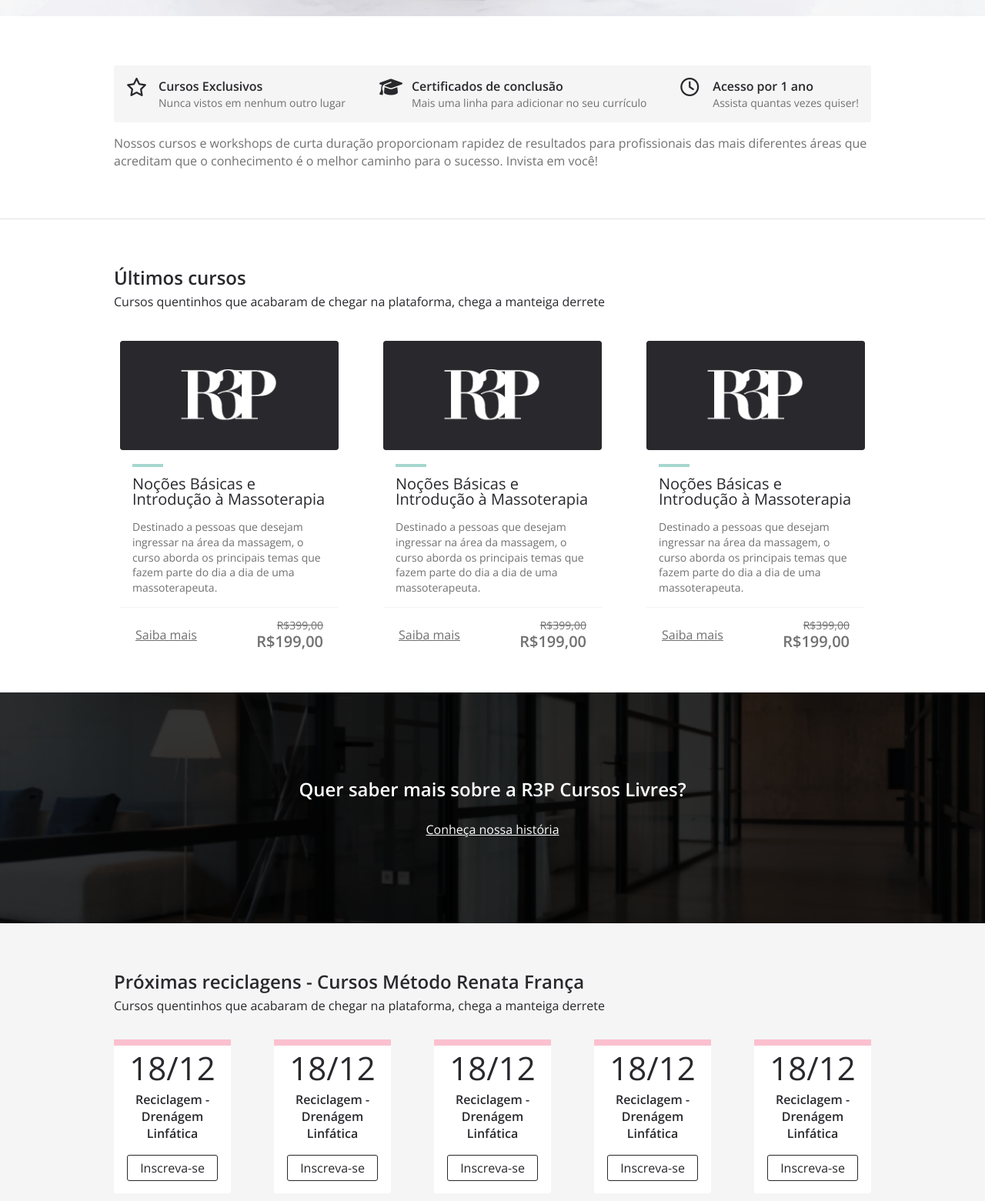
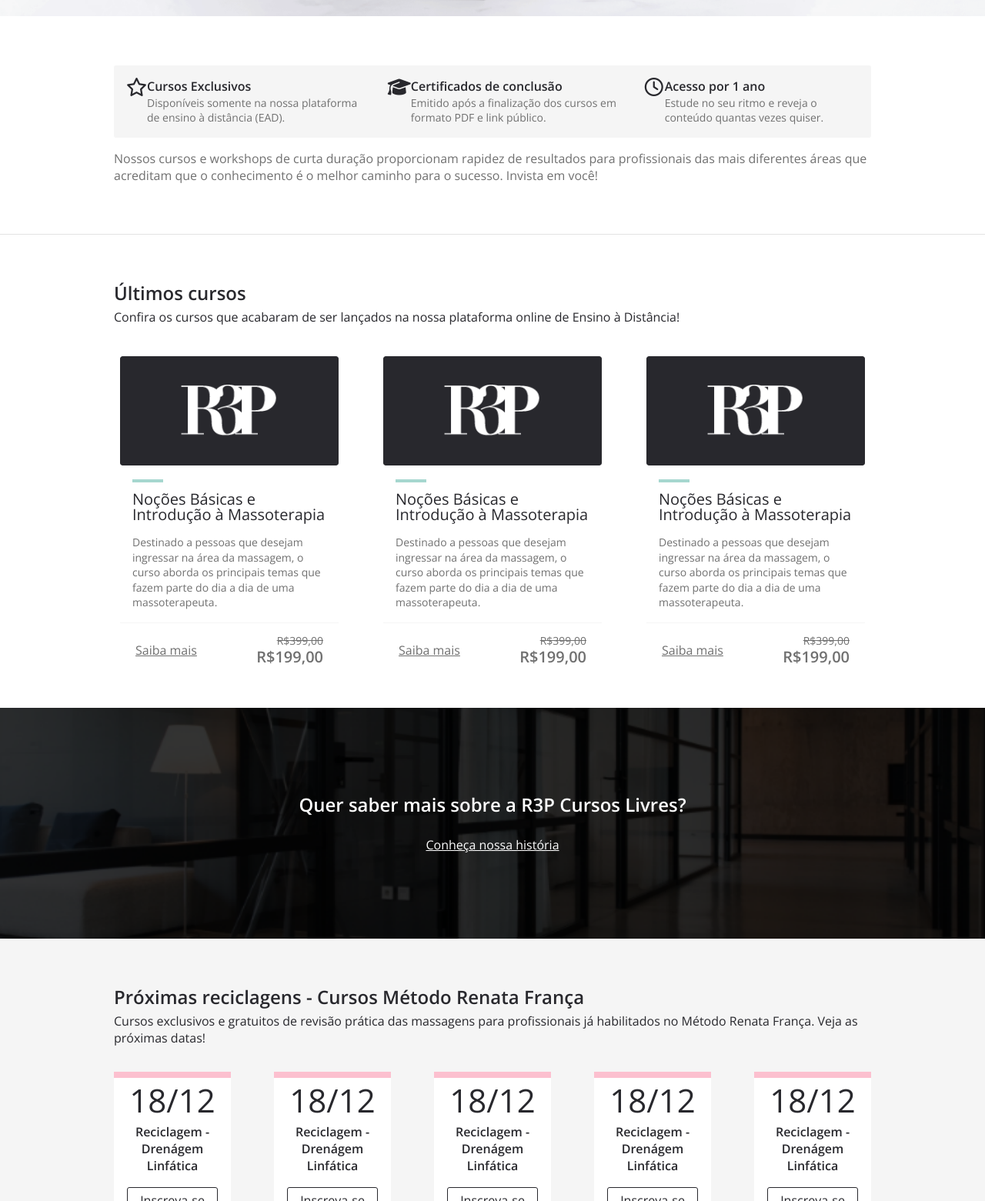
Before and after one commit to cesarlubini/r3p-site, a plain HTML site: page index.html in a window 1280 px wide. Shown: the part 452-2013 px from the top of the page at 77% size. Drawn offline with nearby package versions, Linux system fonts and the light colour scheme.

Commit message:
alterado conteudo das paginas

```diff
--- a/index.html
+++ b/index.html
@@ -73,7 +73,7 @@
 
             <div class="benefit-item-content">
               <p class="benefit-content-title">Cursos Exclusivos</p>
-              <p class="benefit-content-text">Nunca vistos em nenhum outro lugar</p>
+              <p class="benefit-content-text">Disponíveis somente na nossa plataforma de ensino à distância (EAD).</p>
             </div>
 
           </div>
@@ -86,7 +86,7 @@
 
             <div class="benefit-item-content">
               <p class="benefit-content-title">Certificados de conclusão</p>
-              <p class="benefit-content-text">Mais uma linha para adicionar no seu currículo</p>
+              <p class="benefit-content-text">Emitido após a finalização dos cursos em formato PDF e link público.</p>
             </div>
 
           </div>
@@ -99,7 +99,7 @@
 
             <div class="benefit-item-content">
               <p class="benefit-content-title">Acesso por 1 ano</p>
-              <p class="benefit-content-text">Assista quantas vezes quiser!</p>
+              <p class="benefit-content-text">Estude no seu ritmo e reveja o conteúdo quantas vezes quiser.</p>
             </div>
 
           </div>
@@ -119,7 +119,7 @@
     <section class="section-container boxed">
       <div class="section-title-rich">
         <h2 class="rich-title">Últimos cursos</h2>
-        <p class="rich-text">Cursos quentinhos que acabaram de chegar na plataforma, chega a manteiga derrete</p>
+        <p class="rich-text">Confira os cursos que acabaram de ser lançados na nossa plataforma online de Ensino à Distância!</p>
       </div>
 
       <ul class="carousel-container">
@@ -212,7 +212,7 @@
       <div class="section-container boxed">
         <div class="section-title-rich">
           <h2 class="rich-title">Próximas reciclagens - Cursos Método Renata França</h2>
-          <p class="rich-text">Cursos quentinhos que acabaram de chegar na plataforma, chega a manteiga derrete</p>
+          <p class="rich-text">Cursos exclusivos e gratuitos de revisão prática das massagens para profissionais já habilitados no Método Renata França. Veja as próximas datas!</p>
         </div>
 
         <ul class="reciclagem-list-home">
```
Also changed, not shown: espaco-pupilas.html (+5 -4 lines), online.html (+1 -1 lines), quem-somos.html (+7 -25 lines).
